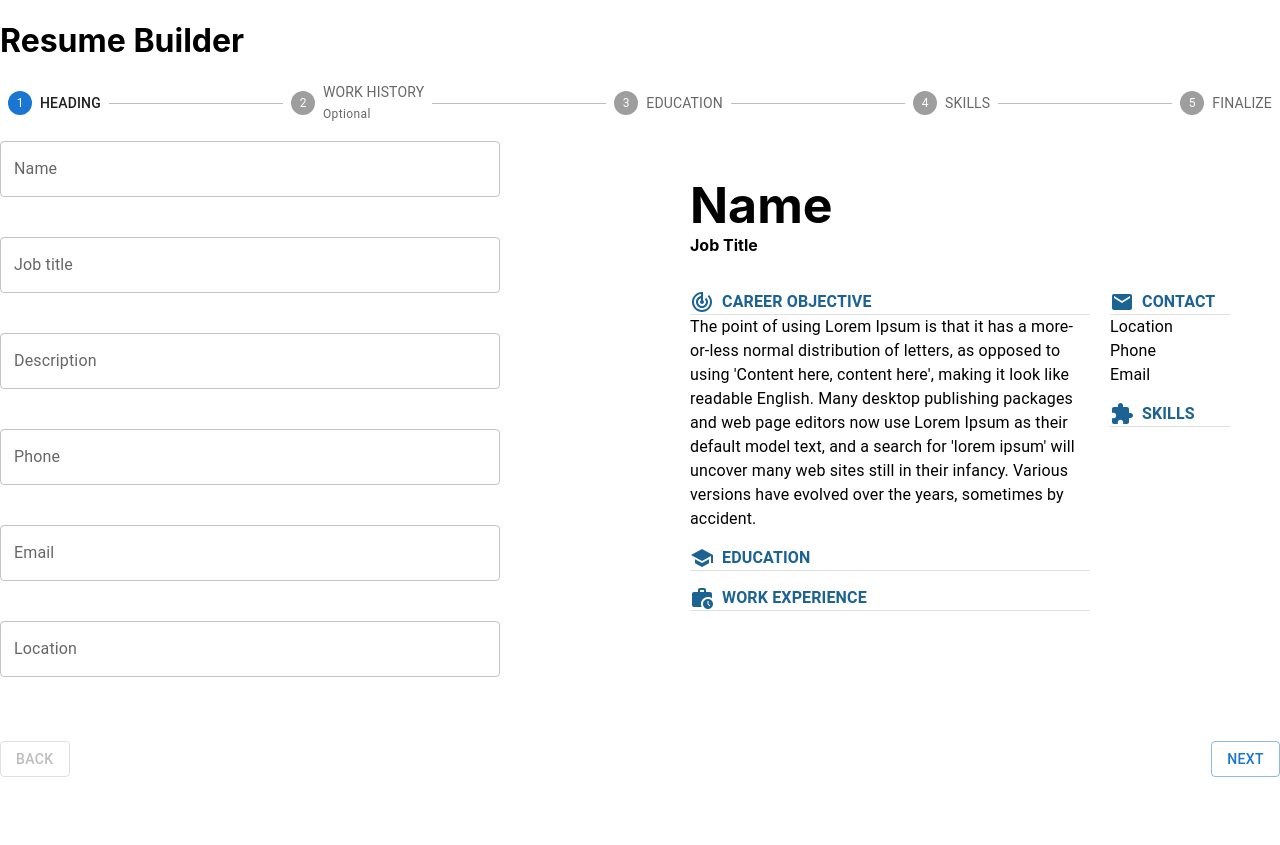
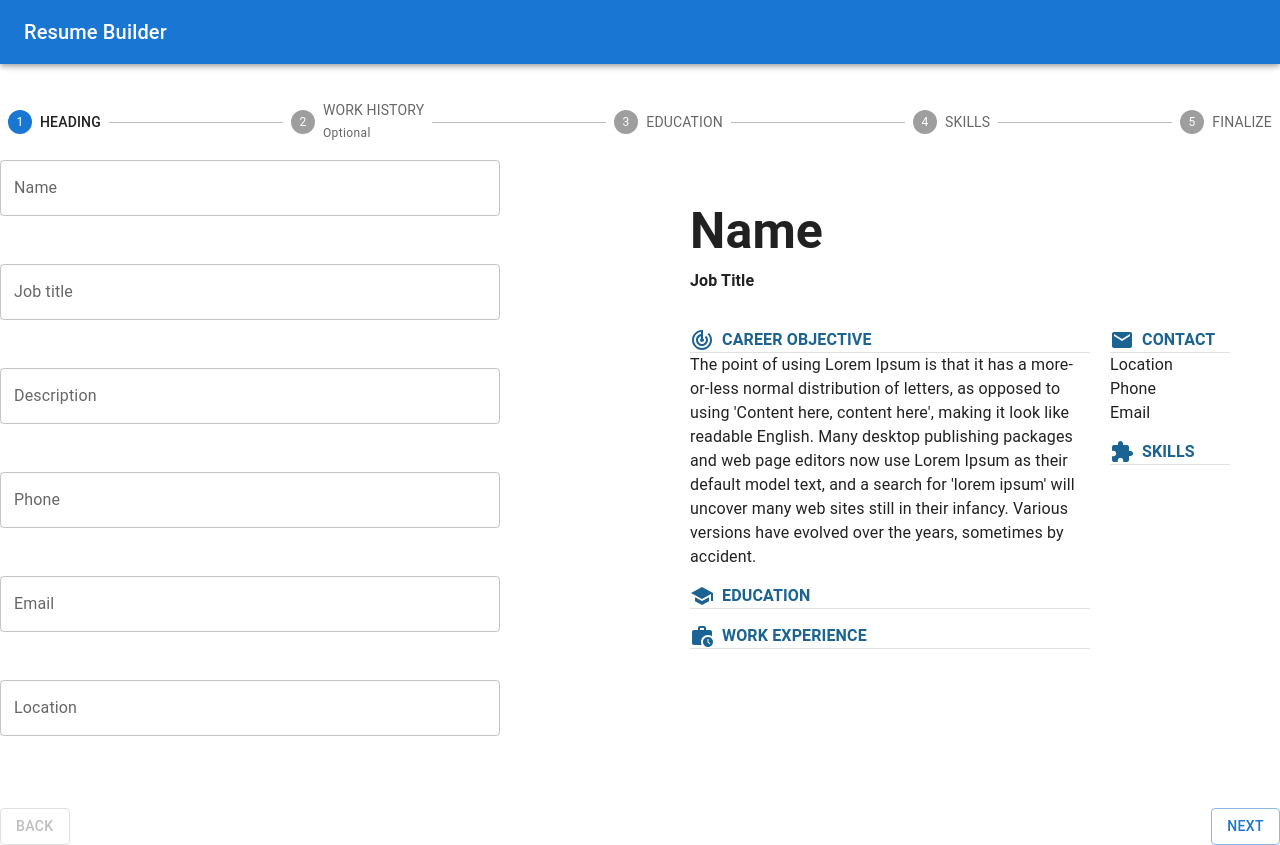
Before and after one commit to info-vivekranjan/Resume-builder, a React (Create React App) app: page / in a window 1280 px wide. Before the commit the page ends 800 px from the top, so only its background shows below. Built offline with nearby package versions, Linux system fonts and the light colour scheme.

Commit message:
Ui Changes

```diff
--- a/src/Components/ResumeBuilder.jsx
+++ b/src/Components/ResumeBuilder.jsx
@@ -19,6 +19,9 @@ import EmailIcon from '@mui/icons-material/Email';
 import ExtensionIcon from '@mui/icons-material/Extension';
 import FileDownloadIcon from '@mui/icons-material/FileDownload';
 import { Stack } from "@mui/system";
+import AppBar from '@mui/material/AppBar';
+import Toolbar from '@mui/material/Toolbar';
+import CssBaseline from '@mui/material/CssBaseline';
 
 const steps = [
     "HEADING",
@@ -136,8 +139,17 @@ export default function ResumeBuilder() {
     }
     console.log(query);
     return (
-        <Box sx={{ width: "100%" }}>
-            <h1>Resume Builder</h1>
+        <>
+            <CssBaseline />
+            <AppBar>
+                <Toolbar>
+                    <Typography variant="h6" component="div">
+                        Resume Builder
+                    </Typography>
+                </Toolbar>
+            </AppBar>
+            <Box sx={{ width: "100%", mt: '100px' }}>
+
                 <Stepper activeStep={activeStep}>
                     {steps.map((label, index) => {
                         const stepProps = {};
@@ -538,5 +550,6 @@ export default function ResumeBuilder() {
                     )
                 }
             </Box >
+        </>
     );
 }
```
Lines whose indentation alone changed are shown as unchanged.
